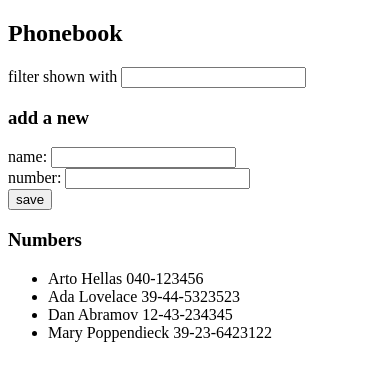
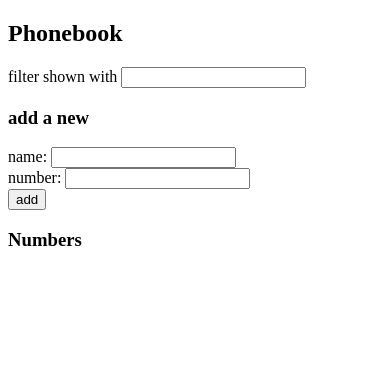
Before and after one commit to stu2101/fullStackOpen, a React (Create React App) app in the folder part2/phonebook/: page / in a window 390 px wide. Shown: the top 380 px of the page. Built offline with nearby package versions, Linux system fonts and the light colour scheme.

Commit message:
phonebook step five

```diff
--- a/part2/phonebook/src/App.js
+++ b/part2/phonebook/src/App.js
@@ -1,19 +1,10 @@
 import { useState } from 'react'
-import Person from './components/Person'
 import PersonForm from './components/PersonForm'
 import Filter from './components/Filter'
 import Numbers from './components/Numbers'
 
 const App = () => {
-
-    // REMOVE DUMMY DATA WHEN DONE
-    // REMOVE DUMMY DATA WHEN DONE
-    const [persons, setPersons] = useState([
-        { name: 'Arto Hellas', number: '040-123456', id: 1 },
-        { name: 'Ada Lovelace', number: '39-44-5323523', id: 2 },
-        { name: 'Dan Abramov', number: '12-43-234345', id: 3 },
-        { name: 'Mary Poppendieck', number: '39-23-6423122', id: 4 }
-    ])
+    const [persons, setPersons] = useState([ ])
     const [newName, setNewName] = useState(' ')
     const [newNumber, setNewNumber] = useState(' ')
     const [filter, setFilter] = useState('');
@@ -21,6 +12,9 @@ const App = () => {
     const addNumber = (event) => {
         event.preventDefault();
 
+        // It wasn't a requirement, but I added a same number check, so if the number you entered
+        // is already in the phonebook, you get alerted and it doesn't go in the phonebook again.
+        // The time of submission in the phonebook is also stored
         const personExists = persons.find(person => person.name === newName) != undefined
         const numberExists = persons.find(person => person.number === newNumber) != undefined
 
@@ -65,6 +59,7 @@ const App = () => {
         <div>
             <h2>Phonebook</h2>
             <Filter onChange={handleFilterChange} />
+
             <h3>add a new</h3>
             <PersonForm
                 onSubmit={addNumber}
@@ -73,13 +68,10 @@ const App = () => {
                 numberValue={newNumber}
                 numberOnChange={handleNumberChange}
             />
+
             <h3>Numbers</h3>
-            <Numbers persons={persons}/>
-            <ul>
-                {persons.filter(person => person.name.toLowerCase().includes(filter.toLowerCase())).map(person => <Person key={person.name} person={person} />)}
-            </ul>
+            <Numbers persons={persons} filter={filter}/>
         </div>
-
     )
 }
 
--- a/part2/phonebook/src/components/Numbers.js
+++ b/part2/phonebook/src/components/Numbers.js
@@ -1,9 +1,10 @@
 import React from 'react'
+import Person from './Person'
 
-const Numbers = ({ persons }) => {
+const Numbers = ({ persons, filter }) => {
     return (
         <ul>
-            {/* {persons.filter(person => person.name.toLowerCase().includes(filter.toLowerCase())).map(person => <Person key={person.name} person={person} />)} */}
+            {persons.filter(person => person.name.toLowerCase().includes(filter.toLowerCase())).map(person => <Person key={person.name} person={person} />)}
         </ul>
     )
 }
--- a/part2/phonebook/src/components/PersonForm.js
+++ b/part2/phonebook/src/components/PersonForm.js
@@ -9,7 +9,7 @@ const PersonForm = ({onSubmit, nameValue, nameOnChange, numberValue, numberOnCha
             <div>
                 number: <input value={numberValue} onChange={numberOnChange} />
             </div>
-            <button type='submit'>save</button>
+            <button type='submit'>add</button>
         </form>
     )
 }
```
